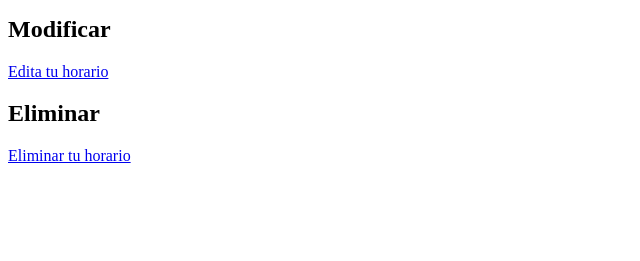
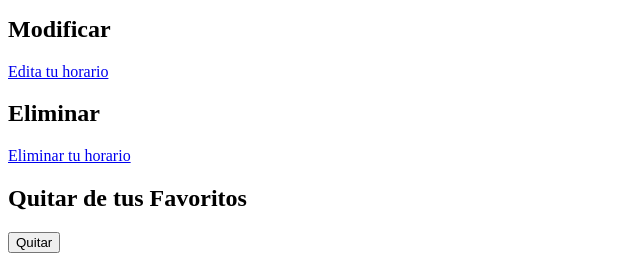
Before and after one commit to shadow-maker/Scheduler-UTEC, a Flask app: page /horarios/1 in a window 1280 px wide. Shown: the part 659-920 px from the top of the page, without its empty margins (0-640 px from the left). Before the commit the page ends 822 px from the top, so only its background shows below. Run offline with Flask 2, Linux system fonts and the light colour scheme; a user stored in the database is signed in; tables that the repository leaves empty hold one stand-in row (values such as "Sample post"); parts of the project's set-up code (start-up, migrations or seed data) failed here and were passed over.

Commit message:
Favoritos CRUD

```diff
--- a/app/app.py
+++ b/app/app.py
@@ -352,7 +352,12 @@ def horarios_view(id):
         return 'El horario que se busca no existe' # MEJORAR RESPUESTA DE ERROR
     else:
         status, table_horario, pending_cursos = horario.get_status()
-        return render_template('horarios/view.html', horario=horario, status = status, table_horario=table_horario, pending_cursos=pending_cursos)
+        if current_user.is_authenticated:
+            in_favoritos = horario in current_user.favoritos
+        else:
+            in_favoritos = False
+
+        return render_template('horarios/view.html', horario=horario, status = status, table_horario=table_horario, pending_cursos=pending_cursos, in_favoritos=in_favoritos)
 
 @app.route('/horarios/list')
 def horarios_list():
@@ -829,6 +834,93 @@ def api_horarios_update_delete(id):
     response["success"] = not error
     return jsonify(response)
 
+@app.route('/api/favoritos/add/<id>', methods=['POST'])
+@login_required
+def api_favoritos_add(id):
+    error = False
+    response = {}
+    alumno = current_user
+
+    # Get de objetos
+    try:
+        horario = Horario.query.get(id)
+    except:
+        print(sys.exc_info())
+        error = True
+        response["error_message"] = "Error inesperado de backend (H)"
+
+    # Validar
+    if not error:
+        # Validar existencia de horario
+        if not horario:
+            error = True
+            response["error_message"] = "No se pudo encontrar el horario que desea agregar"
+        # Validar si ya existe relacion
+        elif horario in alumno.favoritos:
+            error = True
+            response["error_message"] = "Horario ya esta en tus favoritos"
+
+    # Insercion y actualizacion de datos
+    if not error:
+        try:
+            alumno.favoritos.append(horario)
+            db.session.commit()
+        except:
+            db.session.rollback()
+            print(sys.exc_info())
+            response["error_message"] = "No se pudo agregar a favoritos el horario"
+            error = True
+        finally:
+            db.session.close()
+
+    # Return
+    response["success"] = not error
+    return jsonify(response)
+
+@app.route('/api/favoritos/delete/<id>', methods=['DELETE'])
+@login_required
+def api_favoritos_delete(id):
+    error = False
+    response = {}
+    alumno = current_user
+
+    # Get de objetos
+    try:
+        horario = Horario.query.get(id)
+    except:
+        print(sys.exc_info())
+        error = True
+        response["error_message"] = "Error inesperado de backend (H)"
+
+    # Validar
+    if not error:
+        # Validar existencia de horario
+        if not horario:
+            error = True
+            response["error_message"] = "No se pudo encontrar el horario que desea quitar"
+        # Validar si ya existe relacion
+        elif horario not in alumno.favoritos:
+            error = True
+            response["error_message"] = "Horario no esta en tus favoritos"
+
+    # Delicion y actualizacion de datos
+    if not error:
+        try:
+            alumno.favoritos.remove(horario)
+            db.session.commit()
+        except:
+            db.session.rollback()
+            print(sys.exc_info())
+            response["error_message"] = "No se pudo eliminar de tus favoritos el horario"
+            error = True
+        finally:
+            db.session.close()
+
+    # Return
+    response["success"] = not error
+    return jsonify(response)
+
+
 # Test
 #@app.route('/auth')
 #@login_required
--- a/app/templates/horarios/view.html
+++ b/app/templates/horarios/view.html
@@ -195,8 +195,53 @@
             <a href={{url_for('horarios_delete', id=horario.id)}}> Eliminar tu horario </a>
         {% endif %}
     {% endif %}
+
+    {% if current_user.is_authenticated %}
+        <h2 id="favoritos-title"> {% if in_favoritos%}Quitar de tus Favoritos{%else%}Agregar a tus Favoritos{%endif%} </h3>
+            <button id="update-favoritos-boton" data-action="{% if in_favoritos%}delete{%else%}add{%endif%}">{% if in_favoritos%}Quitar{%else%}Agregar{%endif%}</button>
+            <alert class="hidden" id="error-alert-favoritos"> ERROR: <div id="error-favoritos"> </div> </alert>
+            <br>
+    {% endif %}
 </body>
-
+    {% if current_user.is_authenticated %}
+    <script>
+        document.getElementById("update-favoritos-boton").onclick = function(e){
+            // Request constants
+            const favoritos_action  = e.target.dataset['action']
+            const request_url       = (favoritos_action==="add") ? "{{url_for('api_favoritos_add',id=horario.id)}}" : "{{url_for('api_favoritos_delete',id=horario.id)}}"
+            const request_method    = (favoritos_action==="add") ? "POST" : "DELETE"
+            // Result constants (para update del html)
+            const alternate_action  = (favoritos_action==="add") ?  "delete" : "add"
+            const alternate_html    = (favoritos_action==="add") ?  "Quitar" :"Agregar"
+            const alternate_titulo  = (favoritos_action==="add") ?  "Quitar de tus Favoritos" :"Agregar a tus Favoritos "
+            // Handeling Request
+            fetch( request_url, {
+                method: request_method,
+                headers: {
+                    'Content-Type': 'application/json'
+                }
+            }).then(function(response){
+                return response.json()
+            }).then(function(jsonResponse) {
+                console.log(jsonResponse)
+                if (jsonResponse['success'] === true){
+                    /*Actualizacion de Datos*/
+                    // Eliminacion de error
+                    document.getElementById("error-alert-favoritos").className='hidden'
+                    // Actualizacion de botones y texto
+                    e.target.dataset['action'] = alternate_action
+                    e.target.innerHTML = alternate_html
+                    document.getElementById("favoritos-title").innerHTML=alternate_titulo
+                }
+                else {
+                    /*Error Handeling*/
+                    document.getElementById("error-alert-favoritos").className=''
+                    document.getElementById("error-favoritos").innerHTML = jsonResponse['error_message']
+                }
+            })
+        }
+    </script>
+    {% endif %}
     <script>
         function UpdateTable(data){
             for (let i = 0; i < data.length; i++) {
```
